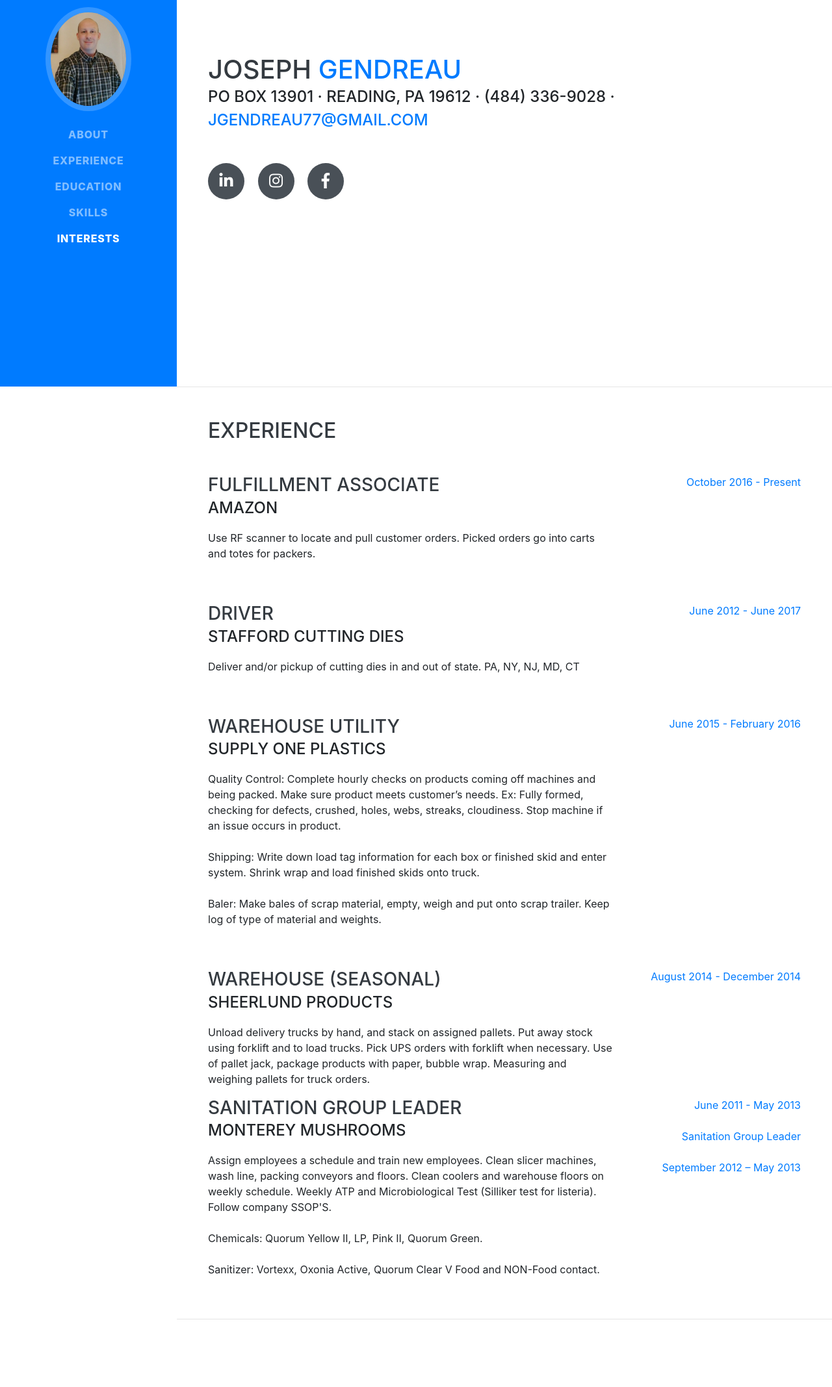
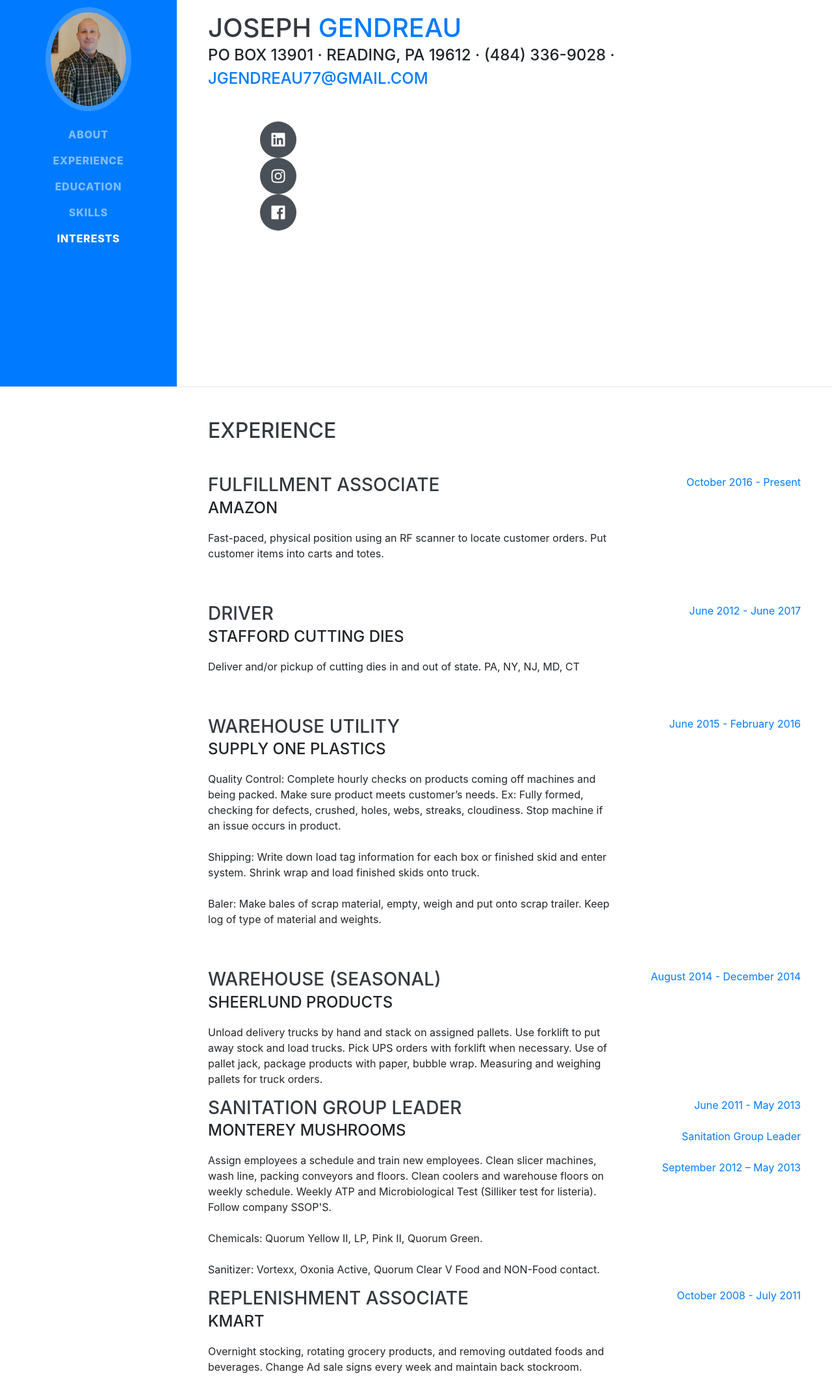
Before and after one commit to jgendreau77/joe-gendreau, a website with bundled scripts: page index.html in a window 1280 px wide. Shown: the part 205-2340 px from the top of the page at 65% size. Built offline with nearby package versions, Linux system fonts and the light colour scheme; a web font is replaced by a local one.

Commit message:
added links to social icons and added another work experoence.

```diff
--- a/index.html
+++ b/index.html
@@ -67,18 +67,20 @@
           <a href="mailto:name@email.com">jgendreau77@gmail.com</a>
         </div>
         <p class="lead mb-5"></p>
-        <div class="social-icons">
-          <a href="#">
-            <i class="fab fa-linkedin-in"></i>
-          </a>
-          <a href="#">
-            <i class="fab fa-instagram"></i>
-          </a>
-          <a href="#">
-            <i class="fab fa-facebook-f"></i>
-          </a>
-        </div>
-      </div>
+		    <div class="social-icons">
+	<ul>
+		 <ul>
+		  <a href="https://www.linkedin.com/in/joe-gendreau" class="fab fa-linkedin" title="Linkedin"></a>
+		</ul>
+		<ul>
+          <a href="https://www.instagram.com/joeg7791/" class=" fab fa-instagram" title="Instagram"></a>
+       </ul>
+		<ul>
+          <a href="https://www.facebook.com/joeg1977/" class=" fab fa-facebook" title="Facebook"></a>
+        </ul>
+	</ul>
+		</div>
+		</div>
     </section>
 
     <hr class="m-0">
@@ -91,7 +93,7 @@
           <div class="resume-content">
             <h3 class="mb-0">Fulfillment Associate</h3>
             <div class="subheading mb-3">Amazon</div>
-            <p>Use RF scanner to locate and pull customer orders. Picked orders go into carts and totes for packers.</p>
+            <p>Fast-paced, physical position using an RF scanner to locate customer orders. Put customer items into carts and totes.</p>
           </div>
           <div class="resume-date text-md-right">
             <span class="text-primary">October 2016 - Present</span>
@@ -128,7 +130,7 @@
           <div class="resume-content">
             <h3 class="mb-0">Warehouse (Seasonal)</h3>
             <div class="subheading mb-3">Sheerlund Products</div>
-            <p>Unload delivery trucks by hand, and stack on assigned pallets. Put away stock using forklift and to load trucks. Pick UPS orders with forklift when necessary. Use of pallet jack, package products with paper, bubble wrap. Measuring and weighing pallets for truck orders.</p>
+            <p>Unload delivery trucks by hand and stack on assigned pallets. Use forklift to put away stock and load trucks. Pick UPS orders with forklift when necessary. Use of pallet jack, package products with paper, bubble wrap. Measuring and weighing pallets for truck orders.</p>
           </div>
           <div class="resume-date text-md-right">
             <span class="text-primary">August 2014 - December 2014</span>
@@ -149,6 +151,17 @@
           </div>
 		 </div>
 
+		  <div class="resume-item d-flex flex-column flex-md-row justify-content-between">
+          <div class="resume-content">
+            <h3 class="mb-0">Replenishment associate</h3>
+            <div class="subheading mb-3">Kmart</div>
+			  <p>Overnight stocking, rotating grocery products, and removing outdated foods and beverages. Change Ad sale signs every week and maintain back stockroom.
+          </p>
+          </div>
+          <div class="resume-date text-md-right">
+			  <span class="text-primary">October 2008 - July 2011</span>
+          </div>
+		 </div>
       </div>
     </section>
 
@@ -162,8 +175,8 @@
           <div class="resume-content">
             <h3 class="mb-0">Reading Area Community College</h3>
             <div class="subheading mb-3">Business</div>
-            <div>Website Development</div>
-            <p>GPA: </p>
+            <div>IT.WEB.AAS Website Development</div>
+            <p>Current GPA: 3.41</p>
           </div>
           <div class="resume-date text-md-right">
             <span class="text-primary">August 2016 - Present</span>
@@ -223,7 +236,7 @@
     <section class="resume-section p-3 p-lg-5 d-flex align-items-center" id="interests">
       <div class="w-100">
         <h2 class="mb-5">Interests</h2>
-        <p>Apart from working and being a web developer, I enjoy my days off relaxing, going to movies, and bowling.</p>
+        <p>Apart from working and becoming a web developer, I enjoy my days off relaxing, going to movies, and bowling.</p>
       </div>
     </section>
 
```
